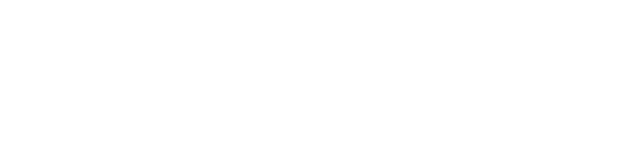
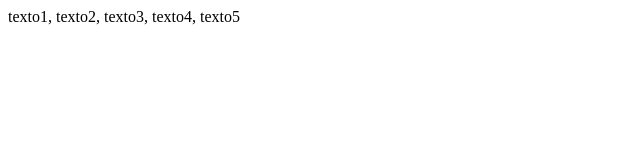
Before and after one commit to eduardovlemes/DEVinHouse_mod1_sem3_frontend, a plain HTML site: page Exercícios/[M1S03]_Ex_05/index.html in a window 1280 px wide. Shown: the whole page, without its empty margins (0-640 px from the left). Drawn offline with Linux system fonts and the light colour scheme.

Commit message:
feat: ajuste na função

```diff
--- a/Exercícios/[M1S03]_Ex_05/index.html
+++ b/Exercícios/[M1S03]_Ex_05/index.html
@@ -4,9 +4,10 @@
     <meta charset="UTF-8">
     <meta http-equiv="X-UA-Compatible" content="IE=edge">
     <meta name="viewport" content="width=device-width, initial-scale=1.0">
-    <title>Document</title>
+    <title>Exercício 5</title>
+    <script src="index.js" defer></script>
 </head>
 <body>
-
+    <div id="textos"></div>
 </body>
 </html>
--- a/Exercícios/[M1S03]_Ex_05/index.js
+++ b/Exercícios/[M1S03]_Ex_05/index.js
@@ -1,4 +1,4 @@
-
+// Substitua as repetições do exercício anterior por uma função.
 
 function criarDivsComTextos (lista = []) {
     const divTexto = document.getElementById('textos')
--- a/Exercícios/[M1S03]_Ex_05/style.css
+++ b/Exercícios/[M1S03]_Ex_05/style.css
@@ -0,0 +1,6 @@
+#textos {
+    color: blue;
+    display: flex;
+    flex-direction: row;
+    gap: 10px;
+  }
```
